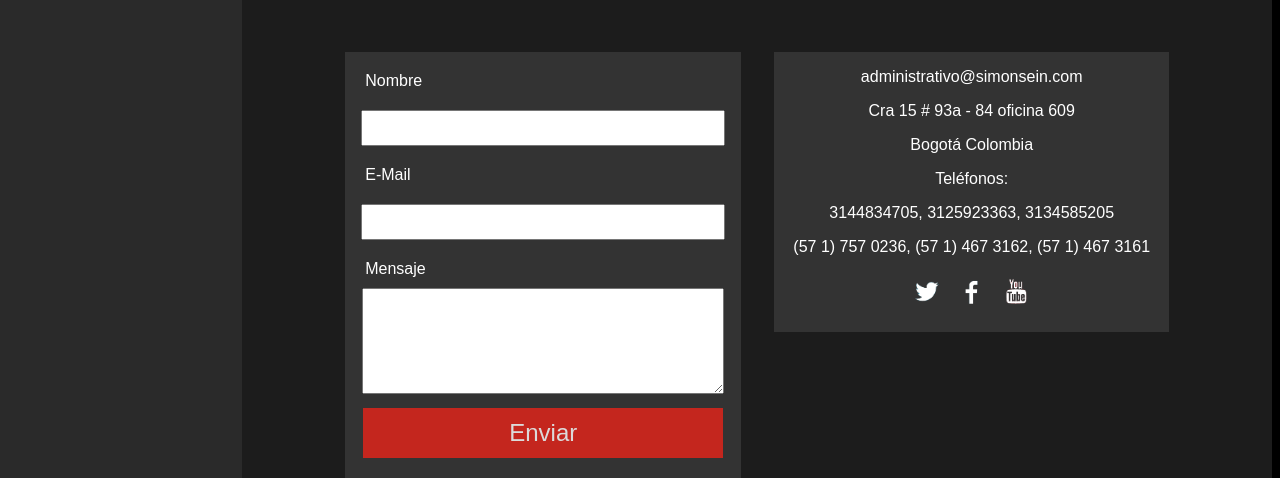
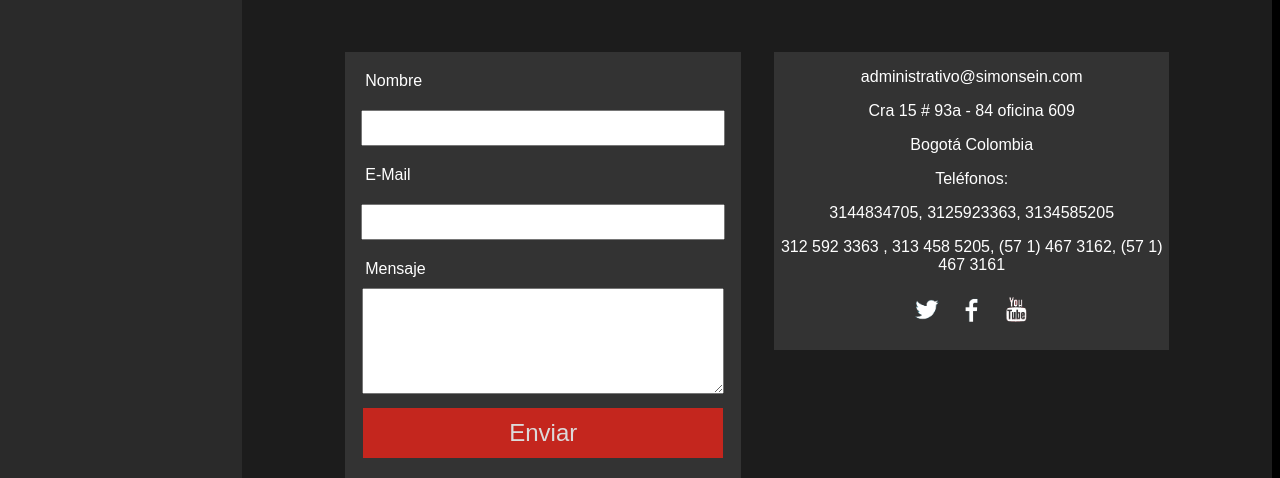
Before and after one commit to chiricos/simonsein, a PHP site: page /contacto.php in a window 1280 px wide. Shown: the part 480-958 px from the top of the page. Run offline with PHP 8.4, Linux system fonts and the light colour scheme; data that the repository does not hold is empty; some libraries are stand-ins or nearby versions.

Commit message:
cambiando numero de contacto

```diff
--- a/contacto.php
+++ b/contacto.php
@@ -91,7 +91,7 @@
                         3144834705, 3125923363, 3134585205
                     </p>
                     <p>
-                        (57 1) 757 0236, (57 1) 467 3162, (57 1) 467 3161
+                        312 592 3363 ,  313 458 5205, (57 1) 467 3162, (57 1) 467 3161
                     </p>
                     <p>
                            <a href="https://twitter.com/SimonSein_Ltda" target="_blank"><img src="images/twitter.png" alt="logo-twitter" title="twitter"></a>
```
Also changed, not shown: 1 other file.
